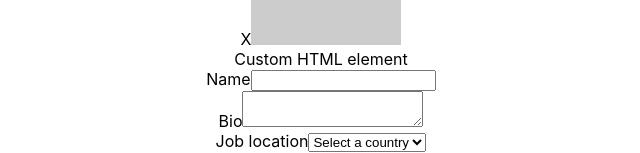
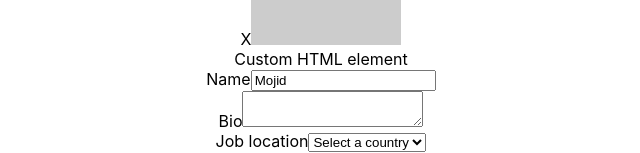
Before and after one commit to sajidahmed66/learnReactTesting, a React (Create React App) app in the folder test_1/: page / in a window 1280 px wide. Shown: the part 272-425 px from the top of the page, without its empty margins (319-959 px from the left). Built offline with nearby package versions, Linux system fonts and the light colour scheme.

Commit message:
end of single query

```diff
--- a/test_1/src/components/application/application.tsx
+++ b/test_1/src/components/application/application.tsx
@@ -13,9 +13,9 @@ export const Application = () => {
           <input
             type="text"
             id="name"
-            //   placeholder="Fullname"
-            //   value="Vishwas"
-            //   onChange={() => {}}
+            placeholder="Fullname"
+            value="Mojid"
+            onChange={() => {}}
           />
         </div>
         <div>
```
Also changed, not shown: 2 other files (tests, documents, lock files or other folders).
